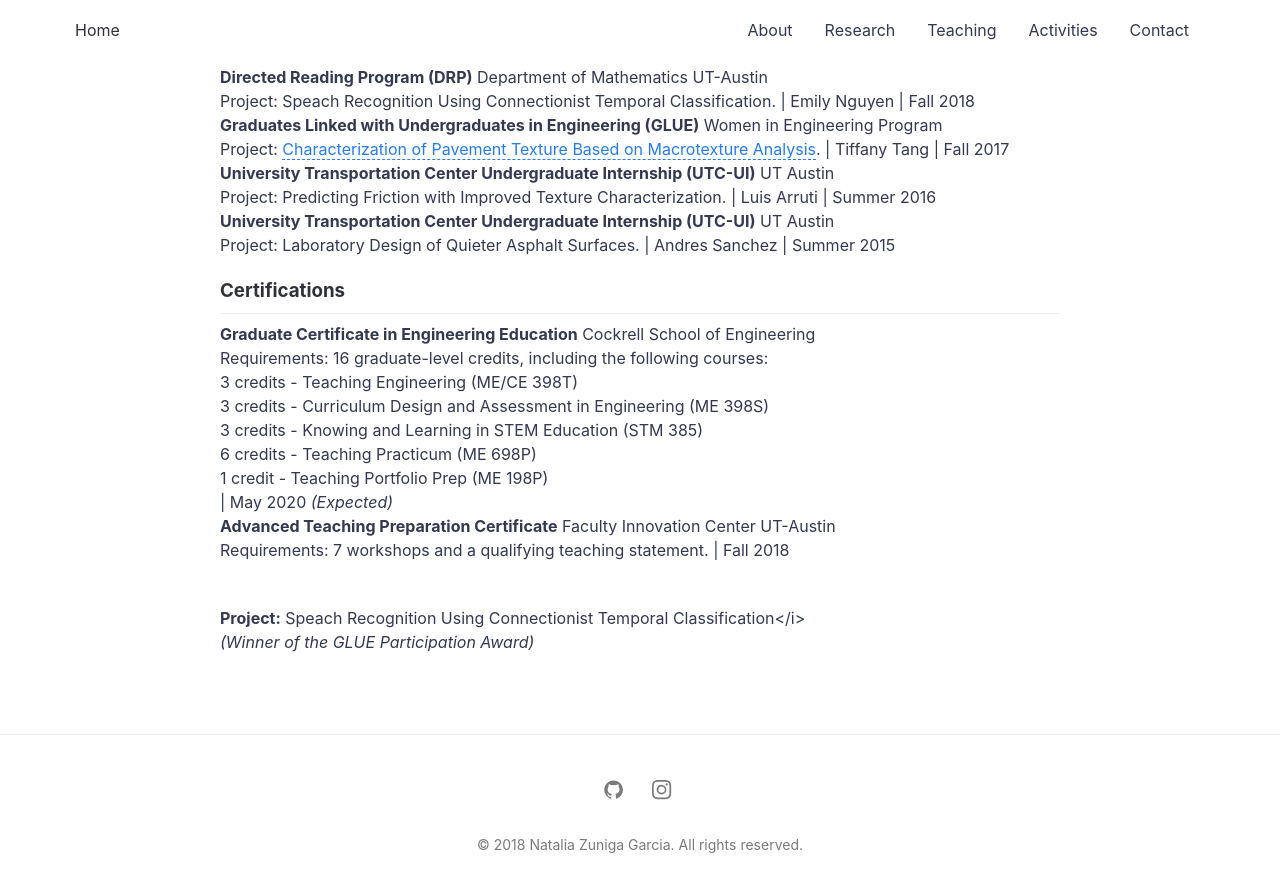
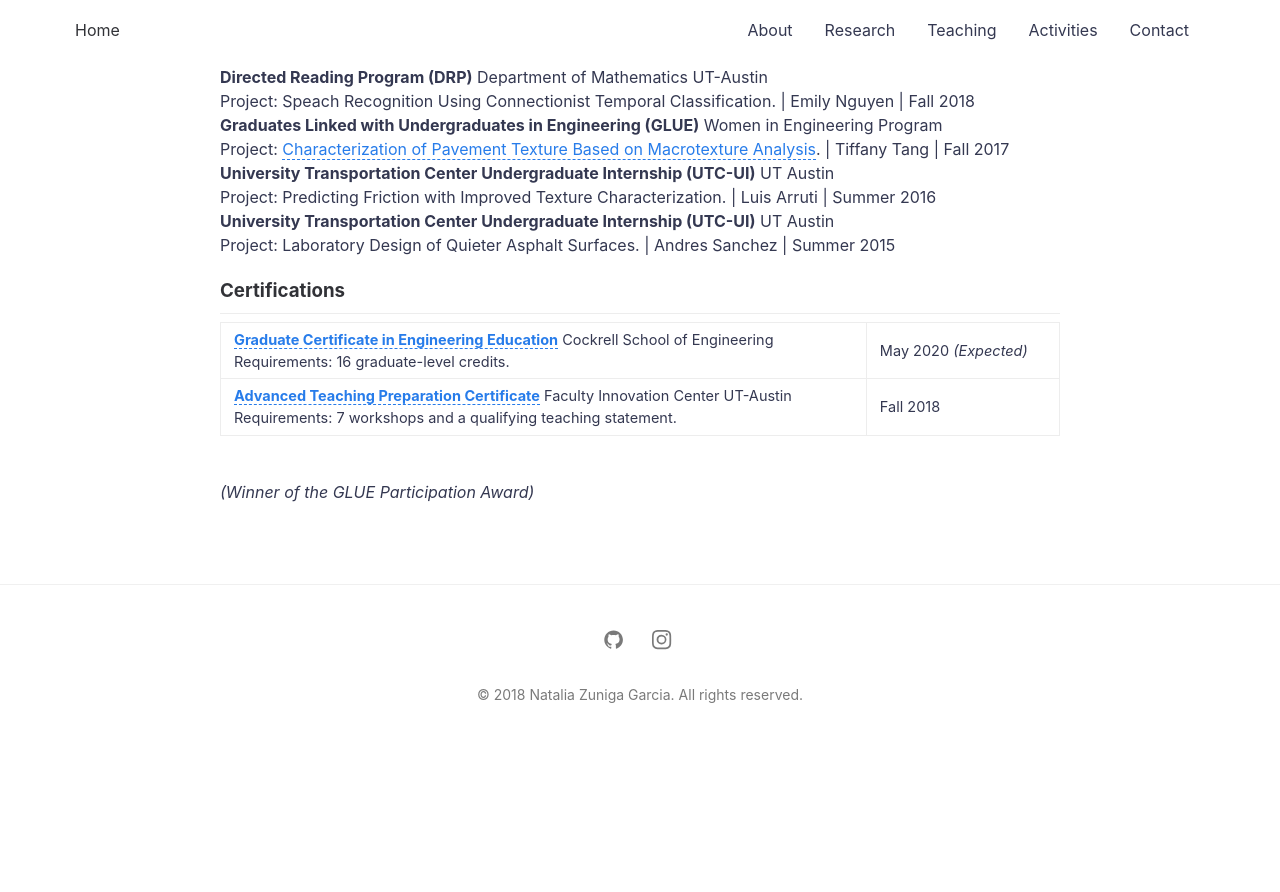
Before and after one commit to nzunigag/nzunigag.github.io, a Jekyll site: the page built from teaching.md, in a window 1280 px wide and 900 px high, scrolled down 693 px. Shown: the top 892 px of the window. Built offline with Jekyll 4.4.1, drawn with Linux system fonts in a browser that asks for light colours; after the commit the page ends 1443 px from its top, so only the background shows below that.

Commit message:
Update teaching.md

```diff
--- a/teaching.md
+++ b/teaching.md
@@ -32,16 +32,8 @@ Project: Laboratory Design of Quieter Asphalt Surfaces. | Andres Sanchez | Summe
 ### Certifications
 ___
 
-<b>Graduate Certificate in Engineering Education</b> Cockrell School of Engineering<br>Requirements: 16 graduate-level credits, including the following courses: <br>
-3 credits - Teaching Engineering (ME/CE 398T) <br>
-3 credits - Curriculum Design and Assessment in Engineering (ME 398S)<br>
-3 credits - Knowing and Learning in STEM Education (STM 385)<br>
-6 credits - Teaching Practicum (ME 698P)<br>
-1 credit - Teaching Portfolio Prep (ME 198P)<br> | May 2020 <i>(Expected)</i> <br>
-<b>Advanced Teaching Preparation Certificate</b> Faculty Innovation Center UT-Austin<br>Requirements: 7 workshops and a qualifying teaching statement. | Fall 2018<br>
-
+<b>[Graduate Certificate in Engineering Education](http://www.engr.utexas.edu/graduate/certificate-engineering-education)</b> Cockrell School of Engineering<br>Requirements: 16 graduate-level credits. | May 2020 <i>(Expected)</i> <br>
+<b>[Advanced Teaching Preparation Certificate](https://facultyinnovate.utexas.edu/gsd)</b> Faculty Innovation Center UT-Austin<br>Requirements: 7 workshops and a qualifying teaching statement. | Fall 2018<br>
 
 <br>
-<b>Project:</b> Speach Recognition Using Connectionist Temporal Classification</i>
-<br>
 <i>(Winner of the GLUE Participation Award)</i>
```
